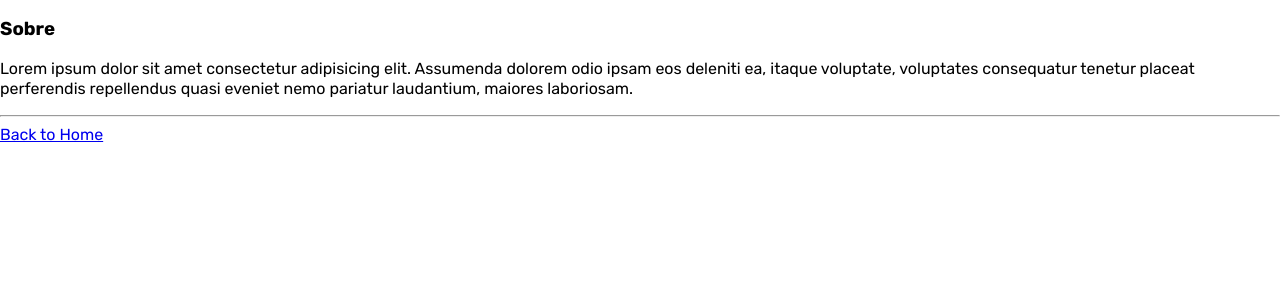
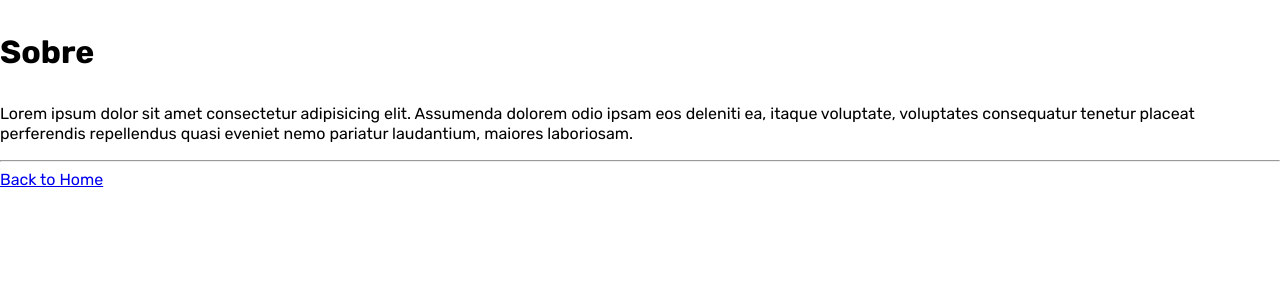
Before and after one commit to ivorafael/bootcamp-instalura, a Next.js app: page /about in a window 1280 px wide. Shown: the top 300 px of the page. Built offline with nearby package versions, Linux system fonts and the light colour scheme.

Commit message:
💎  Adds new styles to Text component
title typo variant and color theme integration

```diff
--- a/src/components/foundation/Text/Text.js
+++ b/src/components/foundation/Text/Text.js
@@ -1,6 +1,8 @@
 import React from 'react'
 import styled, { css } from 'styled-components'
 import PropTypes from 'prop-types'
+import { get } from 'lodash'
+
 import { propToStyle } from '../../../theme/utils/propToStyle'
 import { mediaQueries } from '../../../theme/utils/mediaQueries'
 
@@ -18,13 +20,31 @@ const smallestException = css`
   line-height: ${ ( { theme } ) => theme.typographyVariants.smallestException.lineHeight };
 `
 
+const title = css`
+  ${ ( { theme } ) => css`
+    font-size: ${ theme.typographyVariants.titleXS.fontSize };
+    font-weight: ${ theme.typographyVariants.titleXS.fontWeight };
+    line-height: ${ theme.typographyVariants.titleXS.lineHeight };
+  `}
+
+  ${ mediaQueries( {
+  md: css`
+    ${ ( { theme } ) => css`
+      font-size: ${ theme.typographyVariants.title.fontSize };
+      font-weight: ${ theme.typographyVariants.title.fontWeight };
+      line-height: ${ theme.typographyVariants.title.lineHeight };
+    `}`
+} ) }`
+
 export const TextStylesVariants = {
   smallestException,
-  paragraph1
+  paragraph1,
+  title
 }
 
 const TextBase = styled.span`
-  ${ ( { variant, theme } ) => ( TextStylesVariants[ variant ] ) }
+  ${ ( { variant } ) => ( TextStylesVariants[ variant ] ) }
+  color: ${ ( { theme, color } ) => get( theme, `colors.${ color }.color` ) };
   ${ propToStyle( 'textAlign' ) }
 `
 
```
